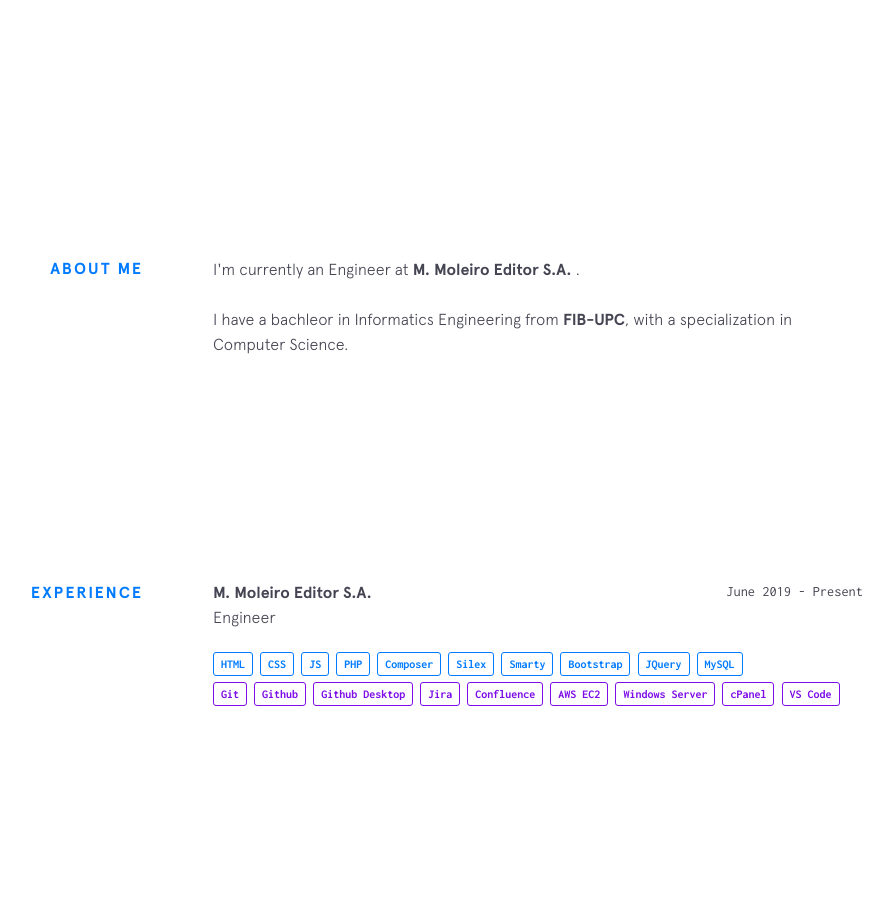
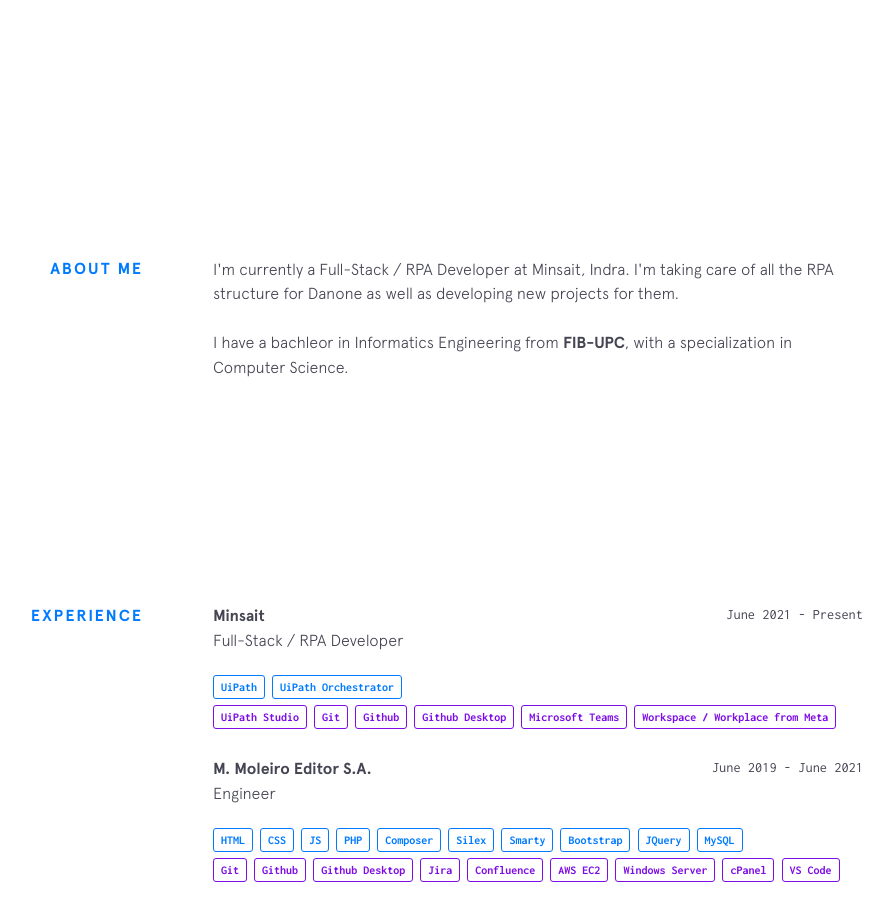
Before and after one commit to alteos98/alteos98.github.io, a Jekyll site: the page built from index.html, in a window 1280 px wide and 900 px high, scrolled down 743 px. Shown: the whole window, without its empty margins (237-1130 px from the left). Built offline with Jekyll 4.4.1, drawn with Linux system fonts in a browser that asks for light colours; nearby versions of some CDN libraries.

Commit message:
Minsait update

```diff
--- a/_data/experience.yml
+++ b/_data/experience.yml
@@ -1,6 +1,21 @@
+- company: Minsait
+  url: https://www.minsait.com/
+  time: June 2021 - Present
+  position: Full-Stack / RPA Developer
+  technology:
+    - thing: UiPath
+    - thing: UiPath Orchestrator
+  tool:
+    - thing: UiPath Studio
+    - thing: Git
+    - thing: Github
+    - thing: Github Desktop
+    - thing: Microsoft Teams
+    - thing: Workspace / Workplace from Meta
+
 - company: M. Moleiro Editor S.A.
   url: https://www.moleiro.com/
-  time: June 2019 - Present
+  time: June 2019 - June 2021
   position: Engineer
   technology:
     - thing: HTML
--- a/_includes/about-me.html
+++ b/_includes/about-me.html
@@ -2,13 +2,19 @@
 	<div class="section__title">About Me</div>
 	<div class="section__content">
 		<p>
-      I'm currently an Engineer at
-      <a class="underline-link" href="https://www.moleiro.com/" target="_blank">M. Moleiro Editor S.A.</a>
-      .
+			I'm currently a Full-Stack / RPA Developer at Minsait, Indra. I'm taking
+			care of all the RPA structure for Danone as well as developing new
+			projects for them.
 		</p>
 
 		<p>
-      I have a bachleor in Informatics Engineering from <a class="underline-link" href="https://www.fib.upc.edu/en" target="_blank">FIB-UPC</a>, with a specialization in Computer Science.
+			I have a bachleor in Informatics Engineering from
+			<a
+				class="underline-link"
+				href="https://www.fib.upc.edu/en"
+				target="_blank"
+				>FIB-UPC</a
+			>, with a specialization in Computer Science.
 		</p>
 	</div>
 </section>
```
Lines whose indentation alone changed are shown as unchanged.
